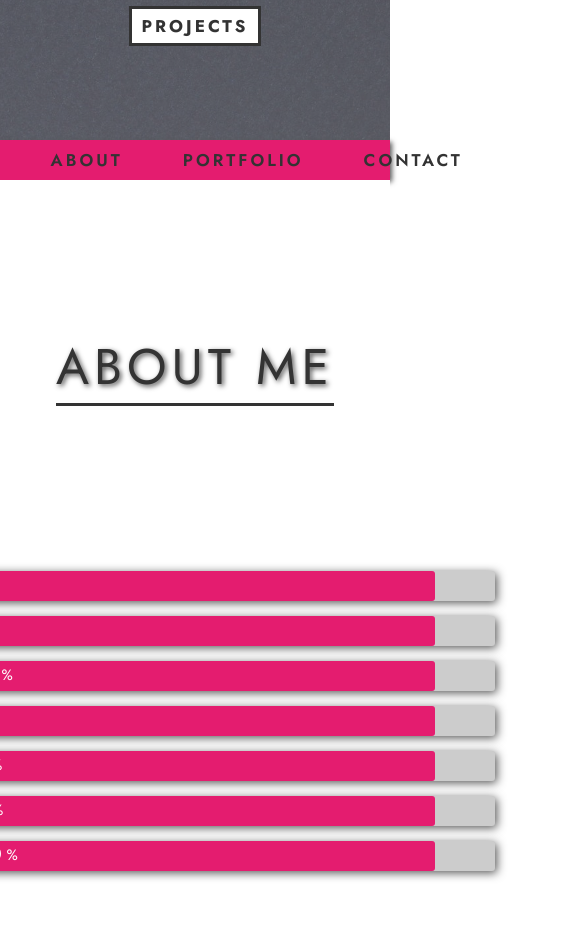
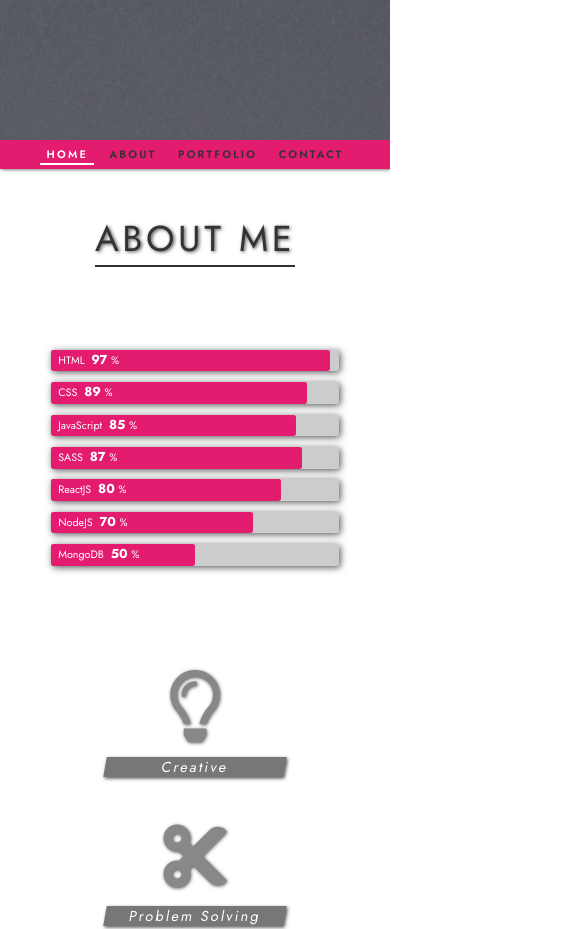
Before and after one commit to NAkin-Oral/Personal-Portfolio, a plain HTML site: page index.html in a window 390 px wide. Shown: the part 704-1633 px from the top of the page, 585 px wide, since content can reach past the window. Drawn offline with Linux system fonts and the light colour scheme.

Commit message:
End of project

```diff
--- a/index.html
+++ b/index.html
@@ -16,82 +16,75 @@
   </head>
   <body>
     <div class="container">
-      <!-- Section-1 -->
-
-      <section class="section-1 center">
+      <!-- Section 1 -->
+      <section class="section-1 center" id="section-1">
         <h1 class="section-1-heading">Web Developer</h1>
-        <img
-          src="./images/john-smith.jpg"
-          alt="john-smith"
-          class="person-img"
-        />
+        <img src="images/john-smith.jpg" alt="John Smith" class="person-img" />
         <h3 class="person-name">John Smith</h3>
-        <a href="#" class="section-1-btn">Projects</a>
+        <a href="#section-3" class="section-1-btn">Projects</a>
       </section>
-      <!-- End of Section-1 -->
+      <!-- End of Section 1 -->
 
       <!-- Navbar -->
-
       <nav class="navbar center">
-        <a href="#" class="navbar-link">Home</a>
-        <a href="#" class="navbar-link">About</a>
-        <a href="#" class="navbar-link">Portfolio</a>
-        <a href="#" class="navbar-link">Contact</a>
+        <a href="#section-1" class="navbar-link">Home</a>
+        <a href="#section-2" class="navbar-link">About</a>
+        <a href="#section-3" class="navbar-link">Portfolio</a>
+        <a href="#section-4" class="navbar-link">Contact</a>
       </nav>
 
       <!-- End of Navbar -->
 
-      <!-- Section-2 -->
-
-      <section class="section-2">
-        <h1 class="section-heading section-2-heading">About me</h1>
+      <!-- Section 2 -->
+      <section class="section-2" id="section-2">
+        <h1 class="section-heading section-2-heading">About Me</h1>
         <div class="progress-bars-wrapper">
-          <div class="progress-bars">
+          <div class="progress-bar">
             <p class="progress-text">
               HTML
-              <span>97</span>%
+              <span></span>%
             </p>
             <div class="progress-percent"></div>
           </div>
-          <div class="progress-bars">
+          <div class="progress-bar">
             <p class="progress-text">
               CSS
-              <span>89</span>%
+              <span></span>%
             </p>
             <div class="progress-percent"></div>
           </div>
-          <div class="progress-bars">
+          <div class="progress-bar">
             <p class="progress-text">
-              Javascript
-              <span>85</span>%
+              JavaScript
+              <span></span>%
             </p>
             <div class="progress-percent"></div>
           </div>
-          <div class="progress-bars">
+          <div class="progress-bar">
             <p class="progress-text">
               SASS
-              <span>87</span>%
+              <span></span>%
             </p>
             <div class="progress-percent"></div>
           </div>
-          <div class="progress-bars">
+          <div class="progress-bar">
             <p class="progress-text">
-              React.js
-              <span>80</span>%
+              ReactJS
+              <span></span>%
             </p>
             <div class="progress-percent"></div>
           </div>
-          <div class="progress-bars">
+          <div class="progress-bar">
             <p class="progress-text">
-              Node.js
-              <span>70</span>%
+              NodeJS
+              <span></span>%
             </p>
             <div class="progress-percent"></div>
           </div>
-          <div class="progress-bars">
+          <div class="progress-bar">
             <p class="progress-text">
               MongoDB
-              <span>50</span>%
+              <span></span>%
             </p>
             <div class="progress-percent"></div>
           </div>
@@ -115,11 +108,9 @@
           </div>
         </div>
       </section>
+      <!-- End of Section 2 -->
 
-      <!-- End of Section-2 -->
-
-      <!-- Section-3 -->
-
+      <!-- Section 3 -->
       <section class="section-3" id="section-3">
         <h1 class="section-heading section-3-heading">My Projects</h1>
         <div class="projects-wrapper center">
@@ -237,12 +228,10 @@
           </div>
         </div>
       </section>
+      <!-- End of Section 3 -->
 
-      <!-- End of Section-3 -->
-
-      <!-- Section-4 -->
-
-      <section class="section-4">
+      <!-- Section 4 -->
+      <section class="section-4" id="section-4">
         <h1 class="section-heading section-4-heading">Contact Me</h1>
         <form class="contact-form center">
           <input type="text" placeholder="Name" />
@@ -251,33 +240,31 @@
           <input type="submit" value="Submit" class="contact-form-btn" />
         </form>
       </section>
+      <!-- End of Section 4 -->
 
-      <!-- End of Section-4 -->
-
-      <!-- Section-5 -->
-
+      <!-- Section 5 -->
       <footer class="section-5 center">
         <div class="social-media">
-          <a href="#" class="social-media-link">
+          <a href="#none" class="social-media-link">
             <i class="fab fa-github-square"></i>
           </a>
-          <a href="#" class="social-media-link">
+          <a href="#none" class="social-media-link">
             <i class="fab fa-youtube"></i>
           </a>
-          <a href="#" class="social-media-link">
+          <a href="#none" class="social-media-link">
             <i class="fab fa-facebook-square"></i>
           </a>
-          <a href="#" class="social-media-link">
+          <a href="#none" class="social-media-link">
             <i class="fab fa-instagram-square"></i>
           </a>
         </div>
         <p class="copyright">
-          Copyright &copy; Nurettin Akın Oral. All Rights Reserved.
+          Copyright &copy; CodeAndCreate. All Rights Reserved
         </p>
       </footer>
+      <!-- End of Section 5 -->
+    </div>
 
-      <!-- End of Section-5 -->
-    </div>
     <script src="script.js"></script>
   </body>
 </html>
--- a/script.js
+++ b/script.js
@@ -0,0 +1,41 @@
+const navbar = document.querySelector('.navbar');
+const navbarOffsetTop = navbar.offsetTop;
+const sections = document.querySelectorAll('section');
+const navbarLinks = document.querySelectorAll('.navbar-link');
+const progress = document.querySelector('.progress-bars-wrapper');
+const progressBarPercents = [97, 89, 85, 87, 80, 70, 50];
+
+window.addEventListener('scroll', () => {
+  mainFn();
+});
+
+const mainFn = () => {
+  if (window.pageYOffset >= navbarOffsetTop) {
+    navbar.classList.add('sticky');
+  } else {
+    navbar.classList.remove('sticky');
+  }
+
+  sections.forEach((section, i) => {
+    if (window.pageYOffset >= section.offsetTop - 10) {
+      navbarLinks.forEach(navbarLink => {
+        navbarLink.classList.remove('change');
+      });
+      navbarLinks[i].classList.add('change');
+    }
+  });
+
+  if (window.pageYOffset + window.innerHeight >= progress.offsetTop) {
+    document.querySelectorAll('.progress-percent').forEach((el, i) => {
+      el.style.width = `${progressBarPercents[i]}%`;
+      el.previousElementSibling.firstElementChild.textContent =
+        progressBarPercents[i];
+    });
+  }
+};
+
+mainFn();
+
+window.addEventListener('resize', () => {
+  window.location.reload();
+});
--- a/style.css
+++ b/style.css
@@ -1,4 +1,4 @@
-/* Common Styles */
+/* Reset and Common Styles */
 * {
   margin: 0;
   padding: 0;
@@ -12,6 +12,7 @@
 
 html {
   font-size: 62.5%;
+  scroll-behavior: smooth;
 }
 
 .center {
@@ -29,11 +30,9 @@ html {
   border-bottom: 0.3rem solid #333;
   text-shadow: 0.2rem 0.2rem 0.5rem #555;
 }
+/* End of Reset and Common Styles */
 
-/* End of Common Styles */
-
-/* Section-1 */
-
+/* Section 1 */
 .section-1 {
   width: 100%;
   height: 100vh;
@@ -41,7 +40,7 @@ html {
       rgba(255, 255, 255, 0.2),
       rgba(255, 255, 255, 0.3)
     ),
-    url(./images/bg.jpg) center no-repeat;
+    url(images/bg.jpg) center no-repeat;
   background-size: cover;
   flex-direction: column;
 }
@@ -49,7 +48,7 @@ html {
 .section-1-heading {
   font-size: 6rem;
   font-weight: 700;
-  color: white;
+  color: #fff;
   background-color: #e41c6f;
   padding: 0 3rem;
   margin-bottom: 5rem;
@@ -91,15 +90,21 @@ html {
   text-transform: uppercase;
   letter-spacing: 0.3rem;
 }
+/* End of Section 1 */
 
-/* End of Section-1 */
 /* Navbar */
-
 .navbar {
   width: 100%;
   height: 4rem;
   background-color: #e41c6f;
   box-shadow: 0.2rem 0.2rem 0.5rem #555;
+  position: absolute;
+  z-index: 300;
+}
+
+.sticky {
+  position: fixed;
+  top: 0;
 }
 
 .navbar-link {
@@ -111,6 +116,10 @@ html {
   text-transform: uppercase;
   position: relative;
   transition: color 0.2s;
+}
+
+.change.navbar-link {
+  color: #fff;
 }
 
 .navbar-link:hover {
@@ -128,14 +137,16 @@ html {
   transition: width 0.2s;
 }
 
+.change.navbar-link::before {
+  width: 130%;
+}
+
 .navbar-link:hover::before {
   width: 130%;
 }
-
 /* End of Navbar */
 
-/* Section-2 */
-
+/* Section 2 */
 .section-2 {
   width: 100%;
   height: 100%;
@@ -150,7 +161,7 @@ html {
   margin-bottom: 10rem;
 }
 
-.progress-bars {
+.progress-bar {
   width: 60rem;
   height: 3rem;
   background-color: #ccc;
@@ -174,10 +185,11 @@ html {
 }
 
 .progress-percent {
-  width: 90%;
+  width: 0;
   height: 100%;
   background-color: #e41c6f;
   border-radius: 0.3rem;
+  transition: width 0.5s 0.5s ease-in-out;
 }
 
 .services {
@@ -213,11 +225,9 @@ html {
   transform: skew(-10deg);
   box-shadow: 0.2rem 0.2rem 0.5rem #555;
 }
+/* End of Section 2 */
 
-/* End of Section-2 */
-
-/* Section-3 */
-
+/* Section 3 */
 .section-3 {
   width: 100%;
   height: 100%;
@@ -302,11 +312,9 @@ html {
   bottom: 5rem;
   transition: bottom 0.3s 0.3s;
 }
+/* End of Section 3 */
 
-/* End of Section-3 */
-
-/* Section-4 */
-
+/* Section 4 */
 .section-4 {
   width: 100%;
   height: 70vh;
@@ -328,6 +336,7 @@ html {
   width: 50rem;
   flex-direction: column;
 }
+
 .contact-form input,
 .contact-form textarea {
   width: 100%;
@@ -343,7 +352,6 @@ html {
   height: 10rem;
   max-height: 15rem;
   max-width: 100%;
-  resize: none;
 }
 
 .contact-form .contact-form-btn {
@@ -353,11 +361,9 @@ html {
   letter-spacing: 1rem;
   cursor: pointer;
 }
+/* End of Section 4 */
 
-/* End of Section-4 */
-
-/* Section-5 */
-
+/* Section 5 */
 .section-5 {
   width: 100%;
   height: 30vh;
@@ -389,5 +395,94 @@ html {
   font-weight: 300;
   text-align: center;
 }
+/* End of Section 5 */
 
-/* End of Section-5 */
+/* Responsive */
+@media (max-width: 1200px) {
+  .services {
+    height: auto;
+    flex-wrap: wrap;
+  }
+
+  .service {
+    margin: 3rem 2rem;
+  }
+
+  .section-4 {
+    height: 80vh;
+  }
+}
+
+@media (max-width: 800px) {
+  .section-1-heading {
+    font-size: 4rem;
+  }
+
+  .progress-bar {
+    width: 50rem;
+  }
+}
+
+@media (max-width: 600px) {
+  .section-1-heading {
+    font-size: 3rem;
+  }
+
+  .navbar-link {
+    margin: 0 2rem;
+    font-size: 1.5rem;
+  }
+
+  .section-2 {
+    padding: 10rem;
+  }
+
+  .section-2-heading {
+    margin-bottom: 10rem;
+  }
+
+  .progress-bar {
+    width: 45rem;
+  }
+
+  .project-img {
+    width: 100%;
+  }
+
+  .contact-form {
+    width: 40rem;
+  }
+
+  .copyright {
+    width: 70%;
+  }
+}
+
+@media (max-width: 500px) {
+  html {
+    font-size: 55%;
+  }
+}
+
+@media (max-width: 450px) {
+  html {
+    font-size: 45%;
+  }
+
+  .section-1-heading {
+    font-size: 2.5rem;
+  }
+
+  .navbar-link {
+    margin: 0 1.5rem;
+  }
+
+  .section-2-heading {
+    text-align: center;
+  }
+
+  .progress-bar {
+    width: 40rem;
+  }
+}
+/* End of Responsive */
```
